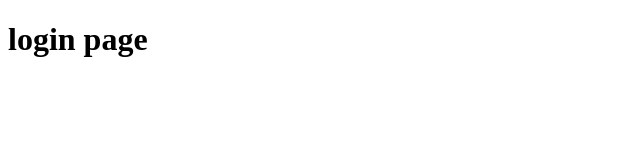
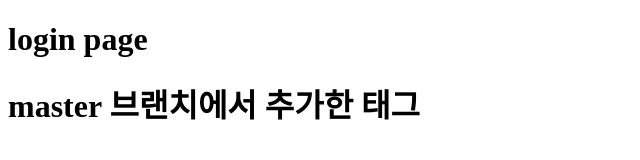
Before and after one commit to makdo111/MyApp, a plain HTML site: page login.html in a window 1280 px wide. Shown: the whole page, without its empty margins (0-640 px from the left). Drawn offline with Linux system fonts and the light colour scheme.

Commit message:
마스터브랜치에서커밋

```diff
--- a/login.html
+++ b/login.html
@@ -8,5 +8,6 @@
 </head>
 <body>
     <h1>login page</h1>
+    <h1>master 브랜치에서 추가한 태그</h1>
 </body>
 </html>
```
